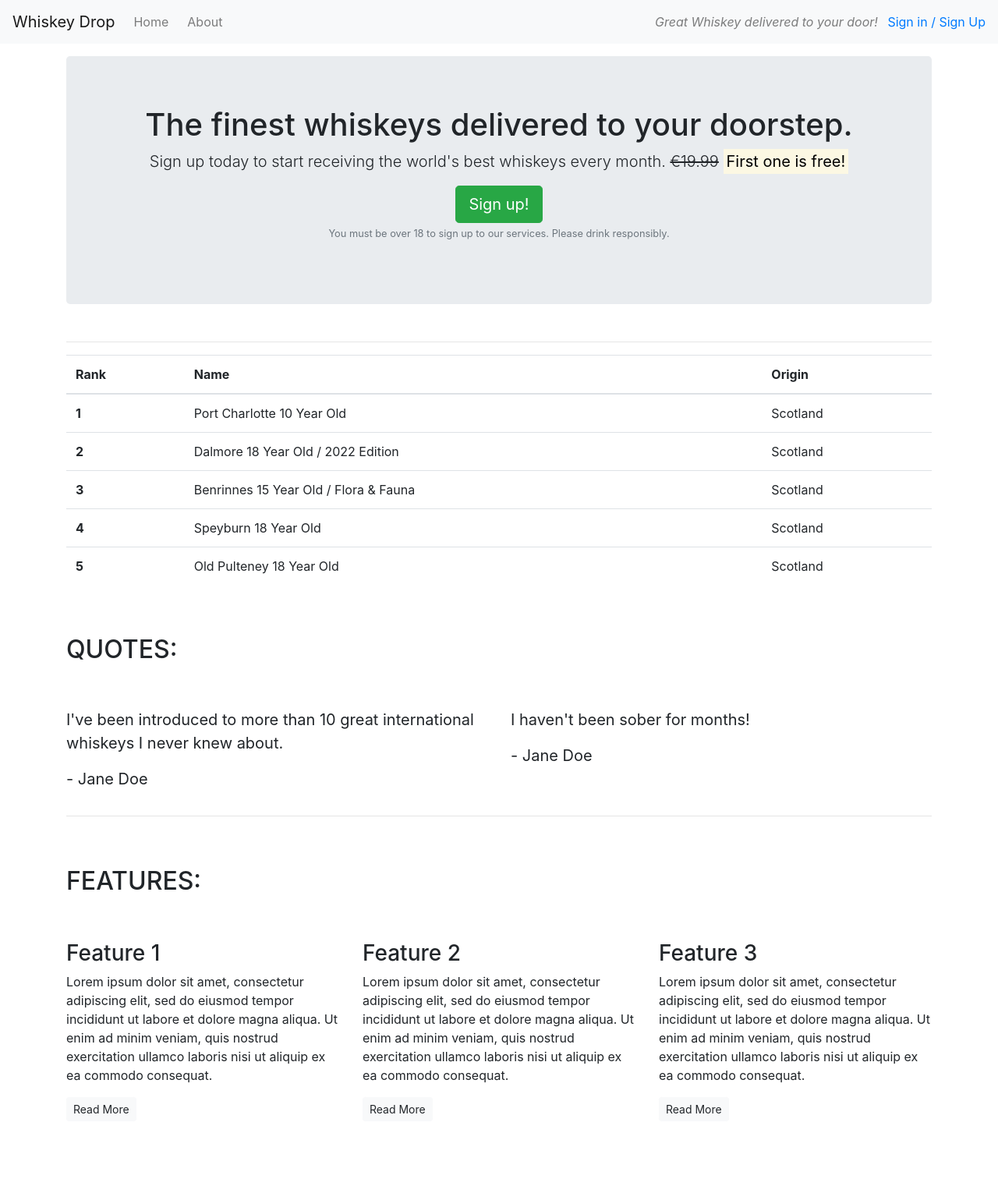
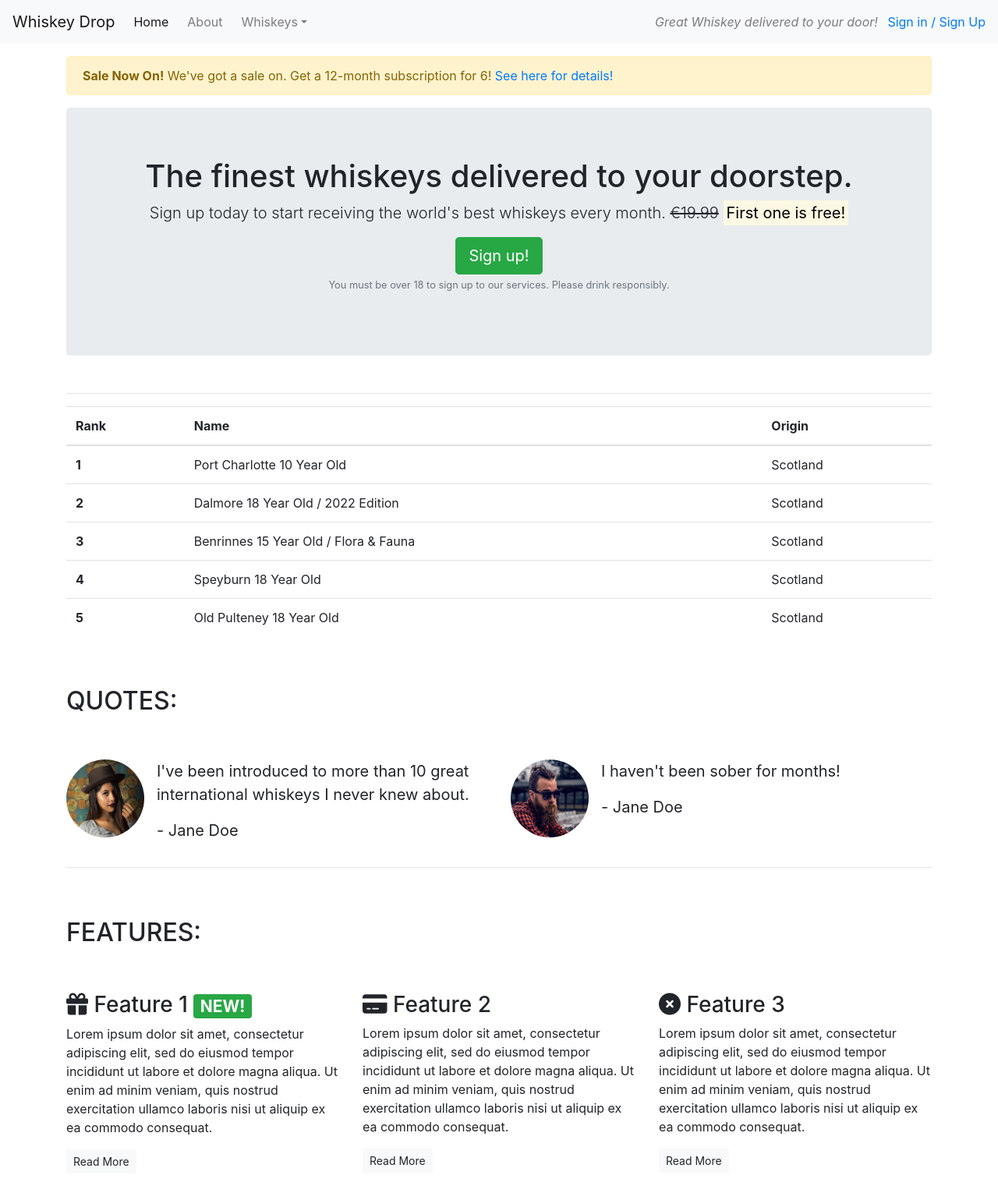
Before and after one commit to MattMurnaghan/bootstrap_showcase, a plain HTML site: page index.html in a window 1280 px wide. Shown: the whole page at 78% size. Before the commit the page ends 1454 px from the top, so only its background shows below. Drawn offline with nearby package versions, Linux system fonts and the light colour scheme.

Commit message:
Add bootstrap Javascript buttons in navbar

```diff
--- a/index.html
+++ b/index.html
@@ -7,26 +7,54 @@
     <title>Whiskey Drop | Taste a new whiskey every month</title>
     <meta name="viewport" content="width=device-width, initial-scale=1.0">
     <link rel="stylesheet" href="https://maxcdn.bootstrapcdn.com/bootstrap/4.1.3/css/bootstrap.min.css">
+    <script src="https://kit.fontawesome.com/33033cbf37.js" crossorigin="anonymous"></script>
 </head>
 
 <body>
     <nav class="navbar navbar-light bg-light navbar-expand-sm">
         <a href="/index.html" class="navbar-brand">Whiskey Drop</a>
+
+        <button class="navbar-toggler ml-auto" type="button" data-toggle="collapse" data-target="#navbarNavDropdown"
+            aria-controls="navbarNavDropdown" aria-expanded="false" aria-label="Toggle navigation">
+            <span class="navbar-toggler-icon"></span></button>
+
+        <div id="navbarNavDropdown" class="collapse navbar-collapse">
             <ul class="navbar-nav mr-auto">
-            <li class="actove nav-item mr-2"><a href="/" class="nav-link">Home</a></li>
-            <li class="actove nav-item mr-2"><a href="/about" class="nav-link">About</a></li>
-            <li class="actove nav-item mr-2 d-block d-sm-none"><a href="/login" class="nav-link">Sign in / Sign Up</a></li>
+                <li class="active nav-item mr-2"><a href="/" class="nav-link">Home</a></li>
+                <li class="nav-item mr-2"><a href="/about" class="nav-link">About</a></li>
+                <li class="nav-item dropdown">
+                    <a class="nav-link dropdown-toggle" href="#" id="navbarDropdownMenuLink" role="button"
+                        data-toggle="dropdown" aria-haspopup="true" aria-expanded="false">Whiskeys</a>
+                    <div class="dropdown-menu" aria-labelledby="navbarDropdownMenuLink">
+                        <a class="dropdown-item" href="#">Irish</a>
+                        <a class="dropdown-item" href="#">Scotch</a>
+                        <a class="dropdown-item" href="#">Japanese</a>
+                        <a class="dropdown-item" href="#">American</a>
+                    </div>
+                </li>
+                <li class="nav-item mr-2 d-block d-sm-none"><a href="/login" class="nav-link">Sign in / Sign
+                        Up</a>
+                </li>
             </ul>
+        </div>
         <div class="d-none d-md-block">
             <p class="navbar-text my-auto mr-2"><i>Great Whiskey delivered to your door!</i></p>
             <a href="/">Sign in / Sign Up</a>
         </div>
     </nav>
-    <article class="container">
+    <article class="container mt-3">
+        <div class="row">
+            <div class="col-12">
+                <div class="alert alert-warning d-none d-sm-block">
+                    <strong>Sale Now On!</strong> We've got a sale on. Get a 12-month subscription for 6! <a
+                        href="/">See here for details!</a>
+                </div>
+            </div>
+        </div>
         <!-- Callout -->
         <div class="row">
             <div class="col-12">
-                <section class="callout jumbotron mt-3 text-center">
+                <section class="callout jumbotron text-center">
                     <h1>The finest whiskeys delivered to your doorstep.</h1>
                     <p class="lead">Sign up today to start receiving the world's best whiskeys every month.
                         <s class="d-none d-sm-inline">€19.99</s>
@@ -96,16 +124,33 @@
             </div>
             <div class="row">
                 <div class="col-12 col-md-6">
+                    <div class="media">
+                        <div class="d-none d-sm-block">
+                            <img src="images/girl-image.png" alt="image of girl in a hat" class="rounded-circle mr-3"
+                                height="100" width="100">
+                        </div>
+                        <div class="media-body">
                             <blockquote class="blockquote">
-                        <p>I've been introduced to more than 10 great international whiskeys I never knew about.</p>
+                                <p>I've been introduced to more than 10 great international whiskeys I never knew about.
+                                </p>
                                 <p>- Jane Doe</p>
                             </blockquote>
                         </div>
+                    </div>
+                </div>
                 <div class="col-12 col-md-6">
+                    <div class="media">
+                        <div class="d-none d-sm-block">
+                            <img src="images/guy-image.png" alt="image of girl in a hat" class="rounded-circle mr-3"
+                                height="100" width="100">
+                        </div>
+                        <div class="media-body">
                             <blockquote class="blockquote">
                                 <p>I haven't been sober for months!</p>
                                 <p>- Jane Doe</p>
                             </blockquote>
+                        </div>
+                    </div>
                 </div>
             </div>
         </section>
@@ -122,7 +167,8 @@
             <div class="row">
                 <div class="col-12 col-md-6 col-lg-4">
                     <div class="feature">
-                        <h3>Feature 1</h3>
+                        <h3><i class="fa-solid fa-gift d-none d-sm-inline"></i> Feature 1 <span
+                                class="badge badge-success">NEW!</span></h3>
                         <p>Lorem ipsum dolor sit amet, consectetur adipiscing elit, sed do eiusmod tempor incididunt ut
                             labore et dolore magna aliqua. Ut enim ad minim veniam, quis nostrud exercitation ullamco
                             laboris nisi ut aliquip ex ea commodo consequat.</p>
@@ -131,7 +177,7 @@
                 </div>
                 <div class="col-12 col-md-6 col-lg-4">
                     <div class="feature">
-                        <h3>Feature 2</h3>
+                        <h3><i class="fa-solid fa-credit-card d-none d-sm-inline"></i> Feature 2</h3>
                         <p>Lorem ipsum dolor sit amet, consectetur adipiscing elit, sed do eiusmod tempor incididunt ut
                             labore et dolore magna aliqua. Ut enim ad minim veniam, quis nostrud exercitation ullamco
                             laboris nisi ut aliquip ex ea commodo consequat.</p>
@@ -140,7 +186,7 @@
                 </div>
                 <div class="col-12 d-md-none d-lg-block col-lg-4">
                     <div class="feature">
-                        <h3>Feature 3</h3>
+                        <h3><i class="fa-solid fa-circle-xmark d-none d-sm-inline"></i> Feature 3</h3>
                         <p>Lorem ipsum dolor sit amet, consectetur adipiscing elit, sed do eiusmod tempor incididunt ut
                             labore et dolore magna aliqua. Ut enim ad minim veniam, quis nostrud exercitation ullamco
                             laboris nisi ut aliquip ex ea commodo consequat.</p>
@@ -151,6 +197,15 @@
         </section>
         <!-- /.features -->
     </article>
+    <script src="https://code.jquery.com/jquery-3.3.1.slim.min.js"
+        integrity="sha384-q8i/X+965DzO0rT7abK41JStQIAqVgRVzpbzo5smXKp4YfRvH+8abtTE1Pi6jizo" crossorigin="anonymous">
+    </script>
+    <script src="https://cdn.jsdelivr.net/npm/popper.js@1.14.3/dist/umd/popper.min.js"
+        integrity="sha384-ZMP7rVo3mIykV+2+9J3UJ46jBk0WLaUAdn689aCwoqbBJiSnjAK/l8WvCWPIPm49" crossorigin="anonymous">
+    </script>
+    <script src="https://cdn.jsdelivr.net/npm/bootstrap@4.1.3/dist/js/bootstrap.min.js"
+        integrity="sha384-ChfqqxuZUCnJSK3+MXmPNIyE6ZbWh2IMqE241rYiqJxyMiZ6OW/JmZQ5stwEULTy" crossorigin="anonymous">
+    </script>
 </body>
 
 </html>
```
Lines whose indentation alone changed are shown as unchanged.
